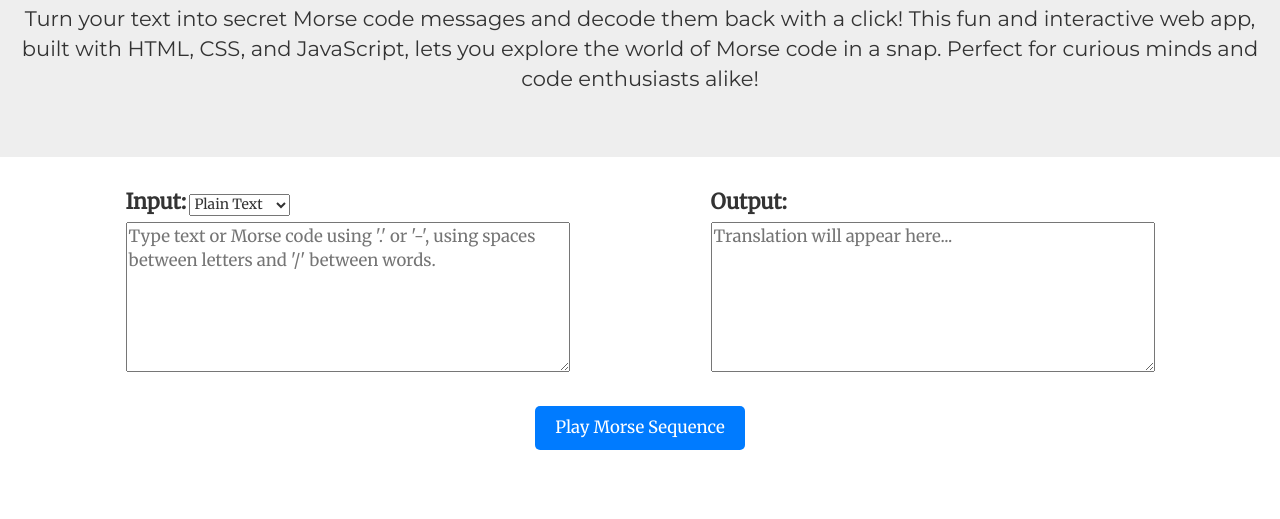
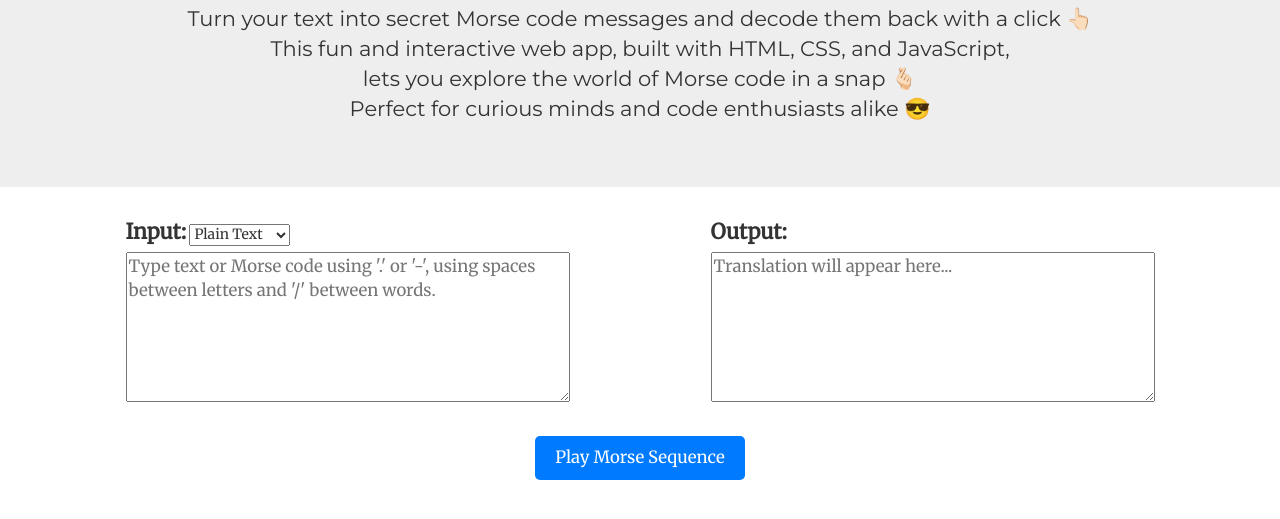
Before and after one commit to memonisha/Morse-Code-Translator, a plain HTML site: page index.html in a window 1280 px wide. Shown: the part 143-662 px from the top of the page. Drawn offline with nearby package versions, Linux system fonts and the light colour scheme; a script that the page names is missing.

Commit message:
Add files via upload

```diff
--- a/index.html
+++ b/index.html
@@ -14,8 +14,10 @@
     <body>
         <div id="header" class="jumbotron text-center">
             <h1>Morse Code Translator</h1>
-            <p>Turn your text into secret Morse code messages and decode them back with a click! This fun and interactive web app, built with HTML, CSS, and JavaScript, lets you explore the world of Morse code in a snap.
-                Perfect for curious minds and code enthusiasts alike!</p>
+            <p>Turn your text into secret Morse code messages and decode them back with a click 👆🏻 <br>
+                This fun and interactive web app, built with HTML, CSS, and JavaScript, <br>
+                lets you explore the world of Morse code in a snap 🫰🏻<br>
+                Perfect for curious minds and code enthusiasts alike 😎</p>
         </div>
 
         <div id="body" class="container">
```
